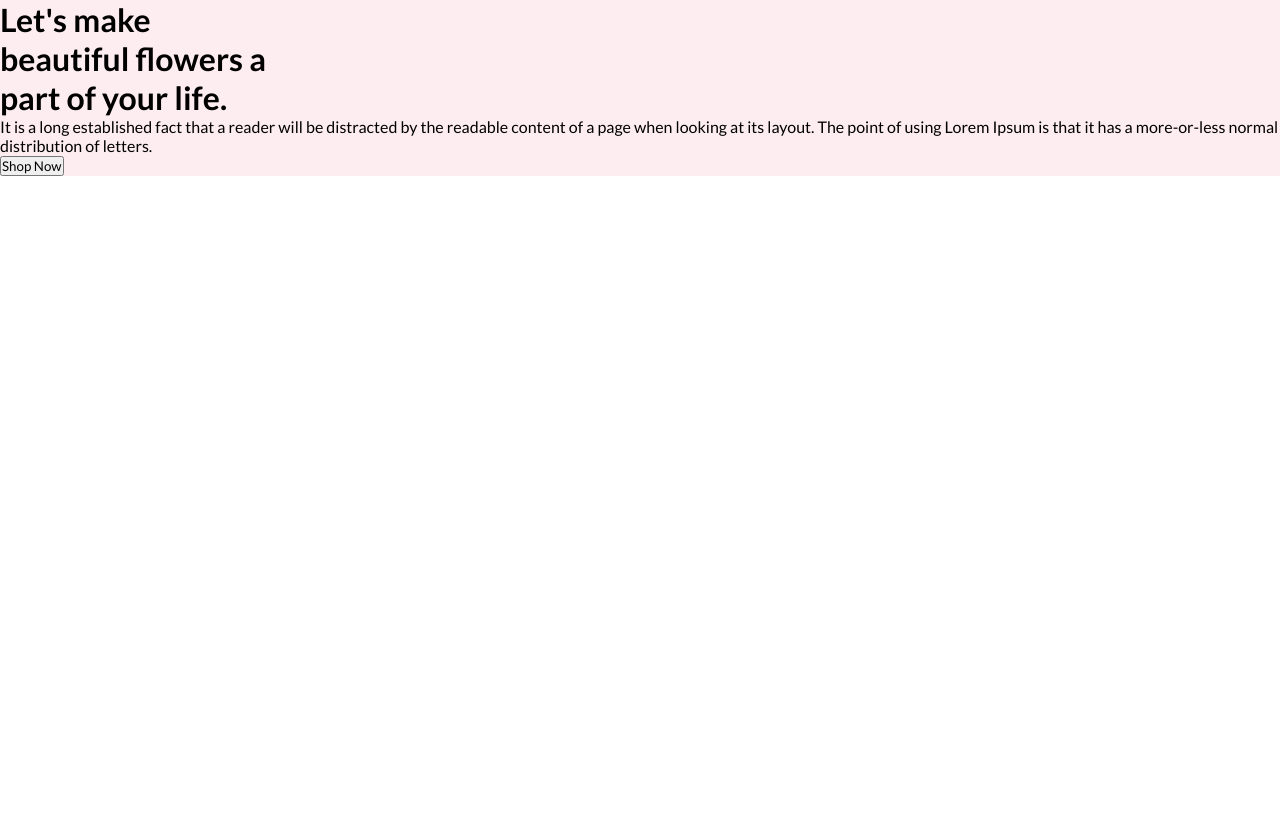
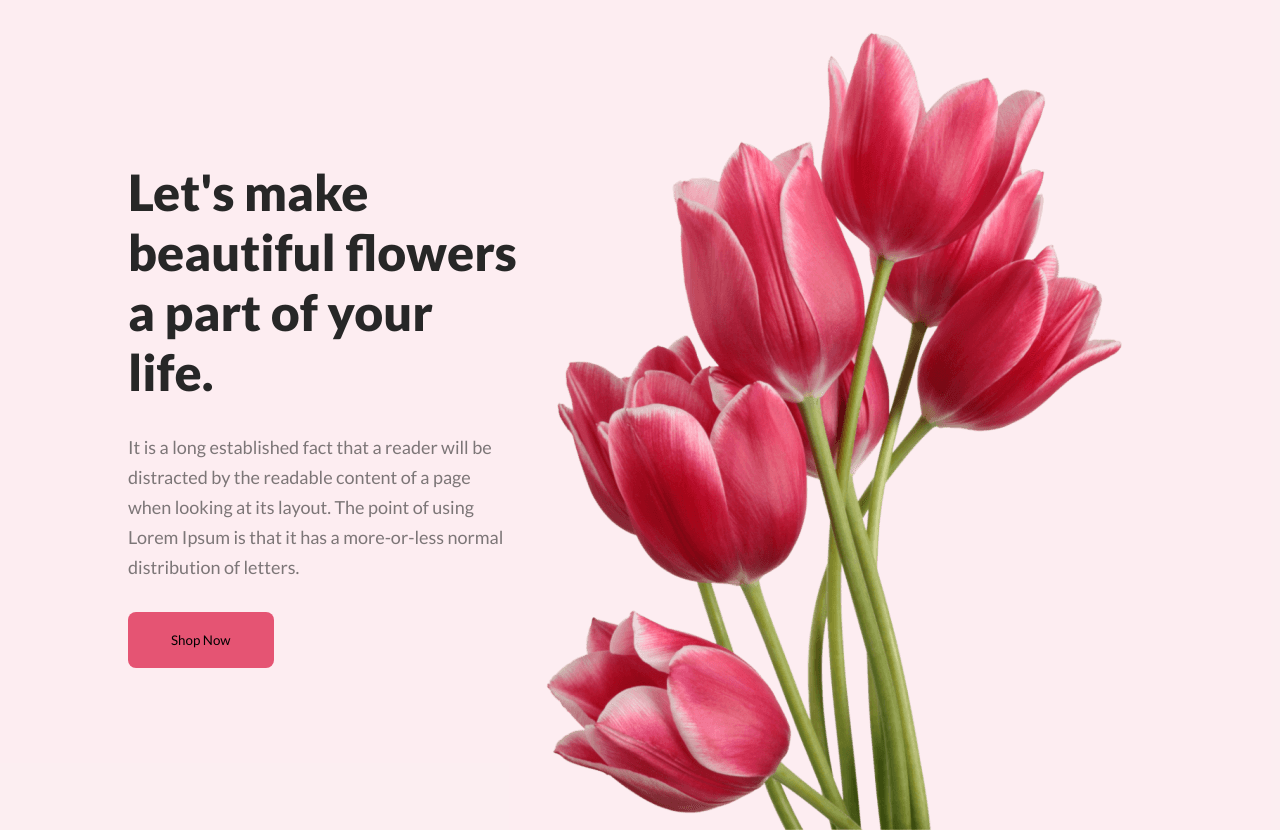
Before and after one commit to moman01/Flower-shop, a plain HTML site: page Index.html in a window 1280 px wide. Before the commit the page ends 800 px from the top, so only its background shows below. Drawn offline with Linux system fonts and the light colour scheme.

Commit message:
header perfectly done

```diff
--- a/Index.html
+++ b/Index.html
@@ -1,28 +1,36 @@
 <!DOCTYPE html>
 <html lang="en">
+
 <head>
-    <meta charset="UTF-8">
-    <meta name="viewport" content="width=device-width, initial-scale=1.0">
-    <link rel="preconnect" href="https://fonts.googleapis.com">
-    <link rel="preconnect" href="https://fonts.gstatic.com" crossorigin>
+    <meta charset="UTF-8" />
+    <meta name="viewport" content="width=device-width, initial-scale=1.0" />
+    <link rel="preconnect" href="https://fonts.googleapis.com" />
+    <link rel="preconnect" href="https://fonts.gstatic.com" crossorigin />
     <link
         href="https://fonts.googleapis.com/css2?family=Lato:ital,wght@0,100;0,300;0,400;0,700;0,900;1,100;1,300;1,400;1,700;1,900&display=swap"
-        rel="stylesheet">
+        rel="stylesheet" />
     <title>Flower Shop</title>
-    <link rel="stylesheet" href="./Style.css">
+    <link rel="stylesheet" href="./Style.css" />
 </head>
+
 <body>
     <header>
+       <div class="container">
         <div class="content">
-            <h1>Let's make <br>beautiful flowers a <br>
-                part of your life.</h1>
-                <p >It is a long established fact that a reader will be distracted by the readable content of a page when looking at its
-                layout. The point of using Lorem Ipsum is that it has a more-or-less normal distribution of letters.</p>
-                <button>Shop Now</button>
+            <h1 class="text">Let's make  beautiful flowers a part of your life.</h1>
+            <p class="pera">
+                It is a long established fact that a reader will be distracted by the
+                readable content of a page when looking at its layout. The point of
+                using Lorem Ipsum is that it has a more-or-less normal distribution of
+                letters.
+            </p>
+            <button class="btn">Shop Now</button>
         </div>
-       <div class="image">
-
+       <div class="banner-img">
+        <img class="header-image" src="./Flower Asset/pngwing 10.png" alt="" srcset="" />
+       </div>
        </div>
     </header>
 </body>
+
 </html>
--- a/Style.css
+++ b/Style.css
@@ -1,16 +1,51 @@
-*{
-    padding: 0;
-    margin: 0;
-    box-sizing: border-box;
-     font-family: "Lato", sans-serif;
+* {
+  padding: 0;
+  margin: 0;
+  box-sizing: border-box;
+  font-family: "Lato", sans-serif;
 }
-header{
-    max-width: 1920px;
-    max-height: 850px;
-    background: rgba(229, 84, 115, 0.10);
-    display: flex;
-    align-content: center;
+
+header {
+  background-color: rgba(229, 84, 115, 0.1);
 }
-.image{
-    background-image: url("./Flower Asset/pngwing 10.png");
+
+.container {
+  width: 80%;
+  max-width: 1440px;
+  margin: 0 auto;
+  display: flex;
+  justify-content: space-between;
+  align-items: center;
 }
+
+.header-image {
+ width: auto;
+    height: auto;
+ vertical-align: middle;
+ margin-top: 30px;
+}
+
+.text {
+  color: #272727;
+  font-size: 50px;
+  font-weight: 800;
+  line-height: normal;
+  margin-bottom: 30px;
+
+}
+
+.pera {
+  color: rgba(39, 39, 39, 0.6);
+  font-size: 18px;
+  font-style: normal;
+  font-weight: 400;
+  line-height: 30px;
+   margin-bottom: 30px;
+
+}
+.btn{
+  padding: 20px 43px;
+  border: none;
+  border-radius: 8px;
+background: #E55473;
+}
```
